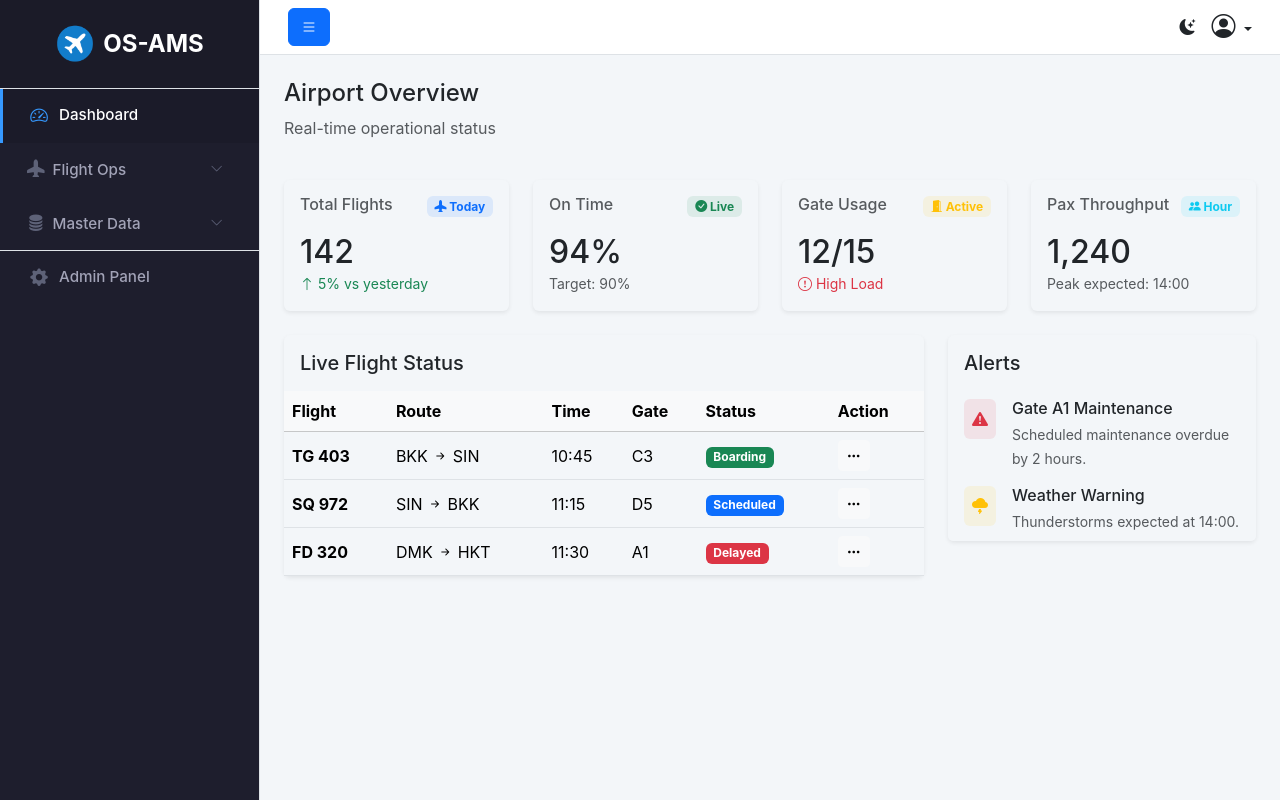
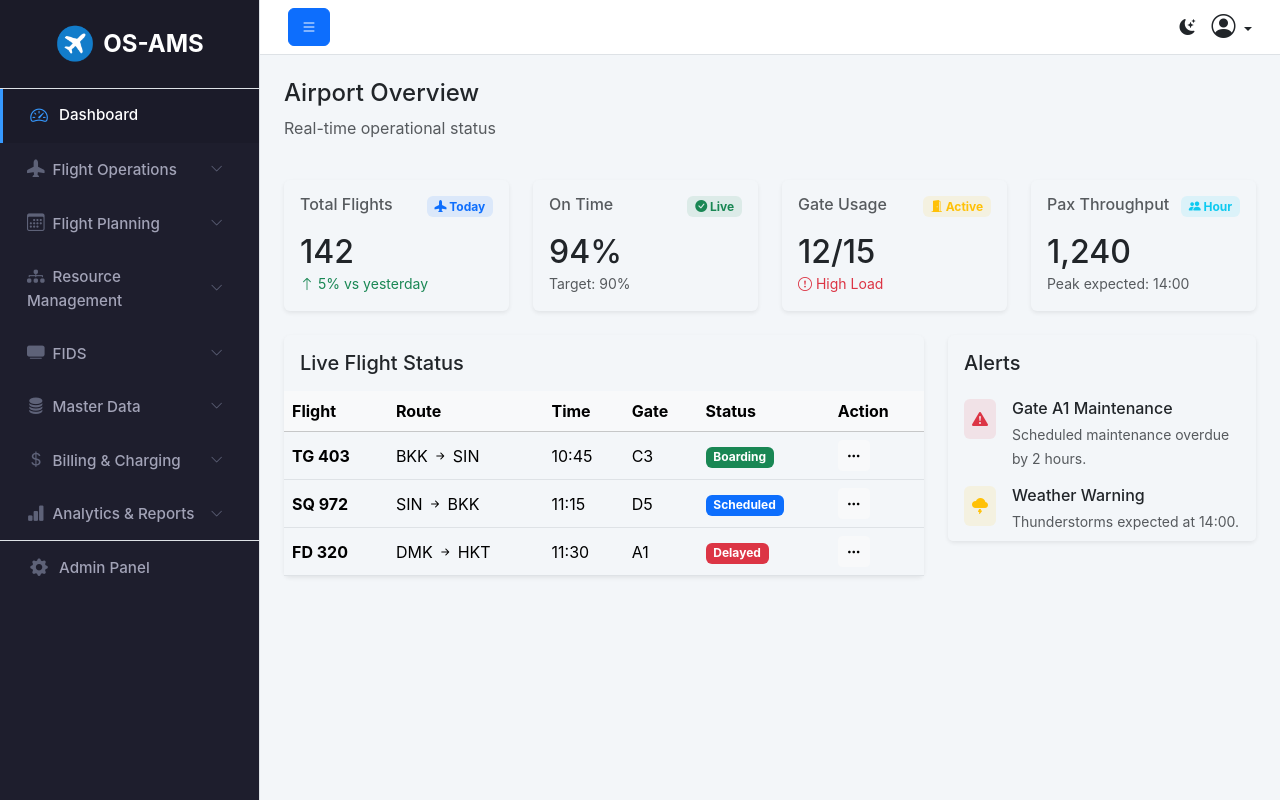
Before and after one commit to Iotonix/osams, a Django app: page / in a window 1280 px wide. Run offline with Django 5.2, Linux system fonts and the light colour scheme; the visitor is signed in with stand-in values (Sample User, id 1); some libraries are stand-ins or nearby versions.

Commit message:
Enhance sidebar menu: update Flight Ops to Flight Operations, improve submenu items, and add new sections for Flight Planning, Resource Management, FIDS, Billing & Charging, and Analytics & Reports

```diff
--- a/templates/sidebar.html
+++ b/templates/sidebar.html
@@ -15,13 +15,53 @@
         <li>
             <a href="#flightOpsMenu" class="sidebar-link collapsed d-flex justify-content-between align-items-center"
                data-bs-toggle="collapse" role="button" aria-expanded="false">
-                <span><i class="bi bi-airplane-fill me-2"></i>Flight Ops</span>
+                <span><i class="bi bi-airplane-fill me-2"></i>Flight Operations</span>
                 <i class="bi bi-chevron-down chevron-icon"></i>
             </a>
             <ul class="collapse list-unstyled submenu" id="flightOpsMenu">
                 <li><a href="#" class="sidebar-link">Live Status</a></li>
-                <li><a href="#" class="sidebar-link">Turnaround</a></li>
-                <li><a href="#" class="sidebar-link">Delays</a></li>
+                <li><a href="#" class="sidebar-link">Turnaround Monitor</a></li>
+                <li><a href="#" class="sidebar-link">Delays & Disruptions</a></li>
+            </ul>
+        </li>
+
+        <li>
+            <a href="#planningMenu" class="sidebar-link collapsed d-flex justify-content-between align-items-center"
+               data-bs-toggle="collapse" role="button" aria-expanded="false">
+                <span><i class="bi bi-calendar3 me-2"></i>Flight Planning</span>
+                <i class="bi bi-chevron-down chevron-icon"></i>
+            </a>
+            <ul class="collapse list-unstyled submenu" id="planningMenu">
+                <li><a href="#" class="sidebar-link">Daily Flights</a></li>
+                <li><a href="#" class="sidebar-link">Schedule Browser</a></li>
+                <li><a href="#" class="sidebar-link">Import SSIM</a></li>
+                <li><a href="#" class="sidebar-link">Seasonal Planning</a></li>
+            </ul>
+        </li>
+
+        <li>
+            <a href="#resourceMenu" class="sidebar-link collapsed d-flex justify-content-between align-items-center"
+               data-bs-toggle="collapse" role="button" aria-expanded="false">
+                <span><i class="bi bi-diagram-3-fill me-2"></i>Resource Management</span>
+                <i class="bi bi-chevron-down chevron-icon"></i>
+            </a>
+            <ul class="collapse list-unstyled submenu" id="resourceMenu">
+                <li><a href="#" class="sidebar-link">Gate Allocation</a></li>
+                <li><a href="#" class="sidebar-link">Check-in Assignment</a></li>
+                <li><a href="#" class="sidebar-link">Stand Management</a></li>
+            </ul>
+        </li>
+
+        <li>
+            <a href="#fidsMenu" class="sidebar-link collapsed d-flex justify-content-between align-items-center"
+               data-bs-toggle="collapse" role="button" aria-expanded="false">
+                <span><i class="bi bi-tv-fill me-2"></i>FIDS</span>
+                <i class="bi bi-chevron-down chevron-icon"></i>
+            </a>
+            <ul class="collapse list-unstyled submenu" id="fidsMenu">
+                <li><a href="#" class="sidebar-link">Departures Board</a></li>
+                <li><a href="#" class="sidebar-link">Arrivals Board</a></li>
+                <li><a href="#" class="sidebar-link">Display Configuration</a></li>
             </ul>
         </li>
 
@@ -42,6 +82,34 @@
             </ul>
         </li>
 
+        <li>
+            <a href="#billingMenu" class="sidebar-link collapsed d-flex justify-content-between align-items-center"
+               data-bs-toggle="collapse" role="button" aria-expanded="false">
+                <span><i class="bi bi-currency-dollar me-2"></i>Billing & Charging</span>
+                <i class="bi bi-chevron-down chevron-icon"></i>
+            </a>
+            <ul class="collapse list-unstyled submenu" id="billingMenu">
+                <li><a href="#" class="sidebar-link">Charge Calculation</a></li>
+                <li><a href="#" class="sidebar-link">Invoices</a></li>
+                <li><a href="#" class="sidebar-link">Rate Cards</a></li>
+                <li><a href="#" class="sidebar-link">Payment Tracking</a></li>
+            </ul>
+        </li>
+
+        <li>
+            <a href="#analyticsMenu" class="sidebar-link collapsed d-flex justify-content-between align-items-center"
+               data-bs-toggle="collapse" role="button" aria-expanded="false">
+                <span><i class="bi bi-bar-chart-fill me-2"></i>Analytics & Reports</span>
+                <i class="bi bi-chevron-down chevron-icon"></i>
+            </a>
+            <ul class="collapse list-unstyled submenu" id="analyticsMenu">
+                <li><a href="#" class="sidebar-link">Operations Dashboard</a></li>
+                <li><a href="#" class="sidebar-link">Performance Reports</a></li>
+                <li><a href="#" class="sidebar-link">Historical Analysis</a></li>
+                <li><a href="#" class="sidebar-link">Financial Reports</a></li>
+            </ul>
+        </li>
+
         <li class="border-top my-3"></li>
         <li>
             <a href="{% url 'admin:index' %}" class="sidebar-link">
```
